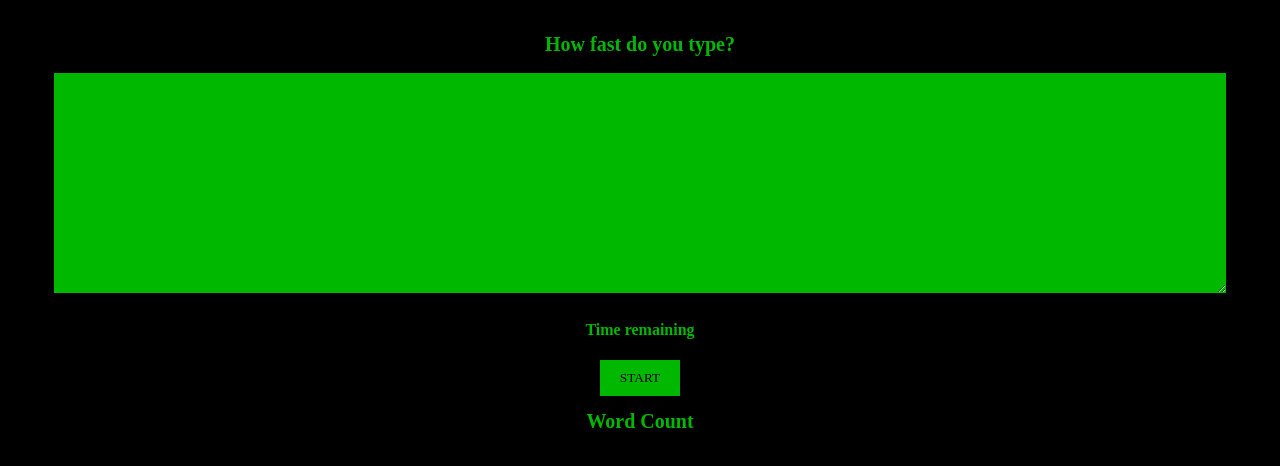
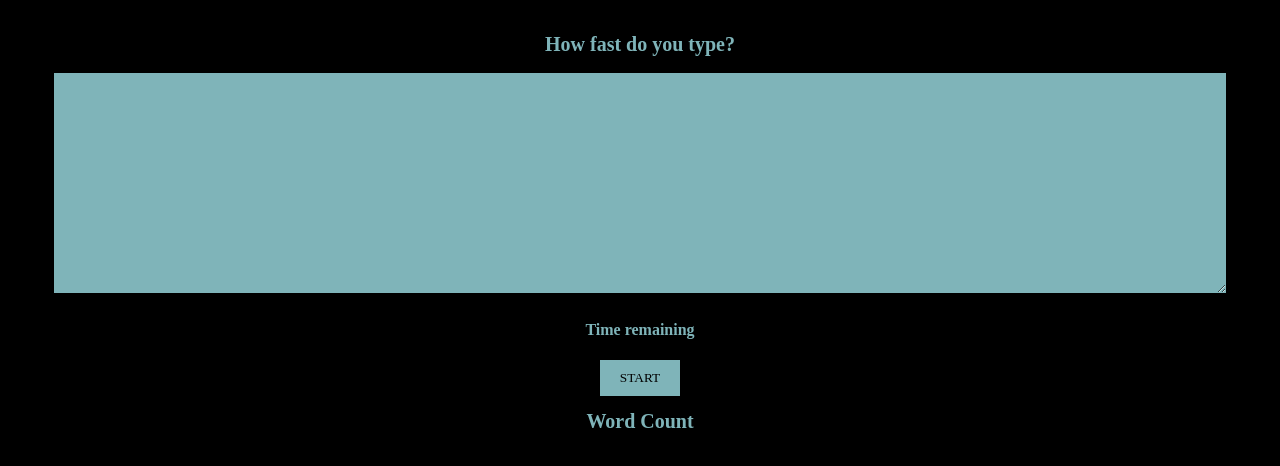
Before and after one commit to AndrewRobins51413/reacting, a React (Create React App) app in the folder react_context/hookstypinggame/: page / in a window 1280 px wide. Shown: the top 466 px of the page. Built offline with nearby package versions, Linux system fonts and the light colour scheme.

Commit message:
typing game in react, small addition

```diff
--- a/react_context/hookstypinggame/src/App.css
+++ b/react_context/hookstypinggame/src/App.css
@@ -39,7 +39,7 @@
 
 html, body {
     background: black;
-    color: #00b800;
+    color: #7fb4b9;
     margin:0;
     padding: 0;
     padding-top: 10px;
@@ -57,7 +57,7 @@ button {
     margin: 0 auto;
     border: none;
     background: #a80020;
-    background: #00b800;
+    background: #7fb4b9;
     padding: 10px 20px;
     text-transform: uppercase;
 }
@@ -74,6 +74,6 @@ textarea {
     margin: 0 auto;
     outline: none;
     height: 200px;
-    background: #00b800;
+    background: #7fb4b9;
     padding: 10px;
 }
```
